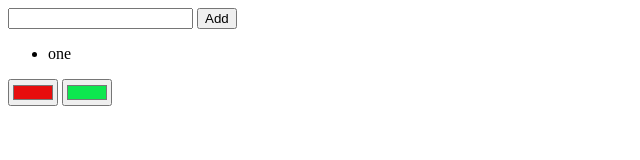
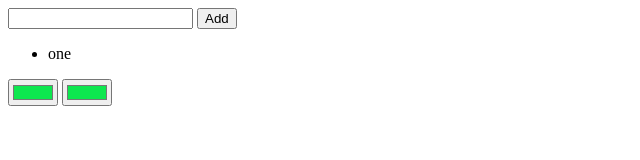
Before and after one commit to navneetsingh071999/tryrep, a plain HTML site: page 1.html in a window 1280 px wide. Shown: the full height of the page, 0-640 px from the left. Drawn offline with nearby package versions, Linux system fonts and the light colour scheme.

Commit message:
Some changes have been made

```diff
--- a/1.html
+++ b/1.html
@@ -26,7 +26,7 @@
     <ul id="list">
         <li>one</li>
     </ul>
-    <input id="color1" type="color" value="#E70D0D"/>
+    <input id="color1" type="color" value="#0DE74F"/>
     <input id="color2" type="color" value="#0DE74F"/>
 
     <div id="word"></div>
```
